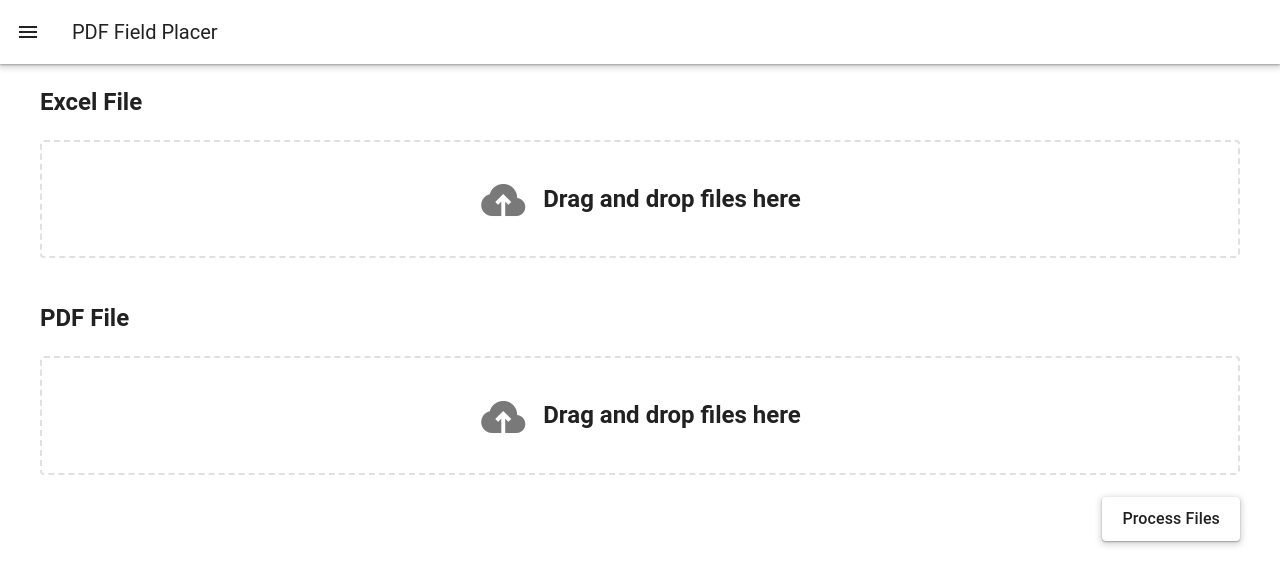
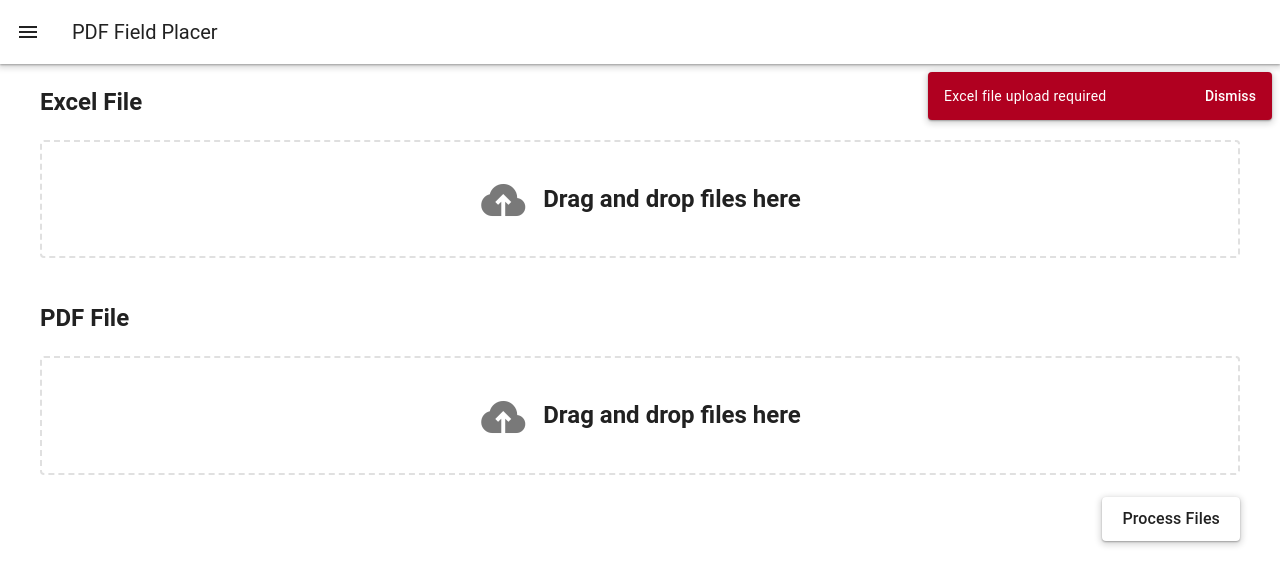
Before and after one commit to robert-louis-lando/pdf-field-placer, a Vue app: page / in a window 1280 px wide. Both pictures are taken after a click on the button "Process Files". Shown: the top 584 px of the page. Built offline with nearby package versions, Linux system fonts and the light colour scheme; the HTML template or start-up script is replaced by a standard one.

Commit message:
file-upload+snackbar+file-validation

```diff
--- a/src/App.vue
+++ b/src/App.vue
@@ -1,4 +1,6 @@
-<script setup lang="ts"></script>
+<script setup lang="ts">
+import SnackBar from './component/snackBar/snackBar.vue'
+</script>
 
 <template>
   <v-app>
@@ -12,6 +14,7 @@
     <v-main>
       <router-view></router-view>
     </v-main>
+    <SnackBar></SnackBar>
   </v-app>
 </template>
 
--- a/src/component/fileUploader.vue
+++ /dev/null
@@ -1,24 +0,0 @@
-<script setup lang="ts"></script>
-
-<template>
-  <div class="file-upload">
-    <h2>Excel File</h2>
-    <v-file-upload clearable density="compact" variant="compact" accept=".csv, .xlsx">
-    </v-file-upload>
-    <h2>PDF File</h2>
-    <v-file-upload clearable density="compact" variant="compact" accept=".pdf"> </v-file-upload>
-    <v-btn size="large" class="process-files"> Process Files </v-btn>
-  </div>
-</template>
-
-<style scoped>
-.file-upload {
-  width: min(100% - 2rem, 1200px);
-  margin-inline: auto;
-}
-.process-files {
-  display: block;
-  margin-left: auto;
-  margin-right: 0;
-}
-</style>
--- /dev/null
+++ b/src/component/fileUploader/fileUploader.ts
@@ -0,0 +1,29 @@
+import { ref } from 'vue'
+import { triggerErrorSnackbar } from '../snackBar/snackBar'
+
+export const excelFile = ref()
+export const pdfFile = ref()
+const excelTypes = ['text/csv', 'application/vnd.openxmlformats-officedocument.spreadsheetml.sheet']
+const pdfTypes = ['application/pdf']
+export function processFiles() {
+  validateFiles()
+}
+function validateFiles() {
+  if (!excelFile.value) {
+    triggerErrorSnackbar('Excel file upload required')
+    return
+  }
+  if (!excelTypes.includes(excelFile.value.type)) {
+    triggerErrorSnackbar('Excel file upload required. Uploaded wrong file type')
+    return
+  }
+
+  if (!pdfFile.value) {
+    triggerErrorSnackbar('PDF file upload required')
+    return
+  }
+  if (!pdfTypes.includes(pdfFile.value.type)) {
+    triggerErrorSnackbar('PDF file upload required .Uploaded wrong file type')
+    return
+  }
+}
--- /dev/null
+++ b/src/component/fileUploader/fileUploader.vue
@@ -0,0 +1,33 @@
+<script setup lang="ts">
+import { excelFile, pdfFile, processFiles } from './fileUploader'
+</script>
+
+<template>
+  <div class="file-upload">
+    <h2>Excel File</h2>
+    <v-file-upload
+      v-model="excelFile"
+      clearable
+      density="compact"
+      variant="compact"
+      accept=".csv, .xlsx"
+    >
+    </v-file-upload>
+    <h2>PDF File</h2>
+    <v-file-upload v-model="pdfFile" clearable density="compact" variant="compact" accept=".pdf">
+    </v-file-upload>
+    <v-btn size="large" class="process-files" @click="processFiles()"> Process Files </v-btn>
+  </div>
+</template>
+
+<style scoped>
+.file-upload {
+  width: min(100% - 2rem, 1200px);
+  margin-inline: auto;
+}
+.process-files {
+  display: block;
+  margin-left: auto;
+  margin-right: 0;
+}
+</style>
--- /dev/null
+++ b/src/component/snackBar/snackBar.ts
@@ -0,0 +1,22 @@
+import { ref } from 'vue'
+
+export interface SnackbarOptions {
+  text: string
+  color: string
+}
+
+export const messages = ref<SnackbarOptions[]>([])
+
+export function triggerSuccessSnackbar(message: string) {
+  messages.value.push({
+    text: message,
+    color: 'success',
+  })
+}
+
+export function triggerErrorSnackbar(message: string) {
+  messages.value.push({
+    text: message,
+    color: 'error',
+  })
+}
--- /dev/null
+++ b/src/component/snackBar/snackBar.vue
@@ -0,0 +1,17 @@
+<template>
+  <v-snackbar-queue
+    location="top end"
+    ref="snackbarQueue"
+    v-model="messages"
+    :total-visible="5"
+    closable
+  ></v-snackbar-queue>
+</template>
+<script setup lang="ts">
+import { ref } from 'vue'
+import { messages } from './snackBar'
+
+const snackbarQueue = ref()
+</script>
+
+<style scoped></style>
--- a/src/main.ts
+++ b/src/main.ts
@@ -7,6 +7,7 @@ import 'vuetify/styles'
 import { createVuetify } from 'vuetify'
 import * as components from 'vuetify/components'
 import * as directives from 'vuetify/directives'
+import { triggerErrorSnackbar } from './component/snackBar/snackBar.ts'
 const vuetify = createVuetify({
   components,
   directives,
@@ -20,5 +21,14 @@ app.use(router)
 app.mount('#app')
 
 app.config.errorHandler = (err) => {
-  console.log(err)
+  console.error('Global Vue Error:', err)
+
+  const message =
+    err instanceof Error
+      ? err.message
+      : typeof err === 'string'
+        ? err
+        : 'An unexpected error occurred.'
+
+  triggerErrorSnackbar(message)
 }
--- a/src/router/index.ts
+++ b/src/router/index.ts
@@ -1,4 +1,4 @@
-import FileUploader from '@/component/fileUploader.vue'
+import FileUploader from '@/component/fileUploader/fileUploader.vue'
 import { createRouter, createWebHistory } from 'vue-router'
 
 const routes = [
```
